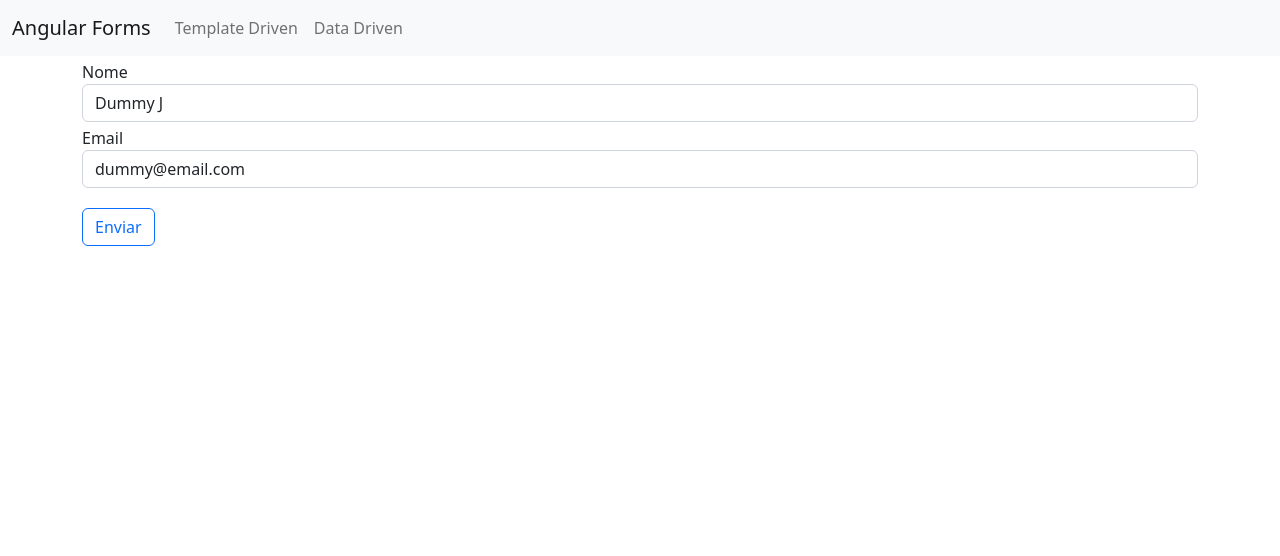
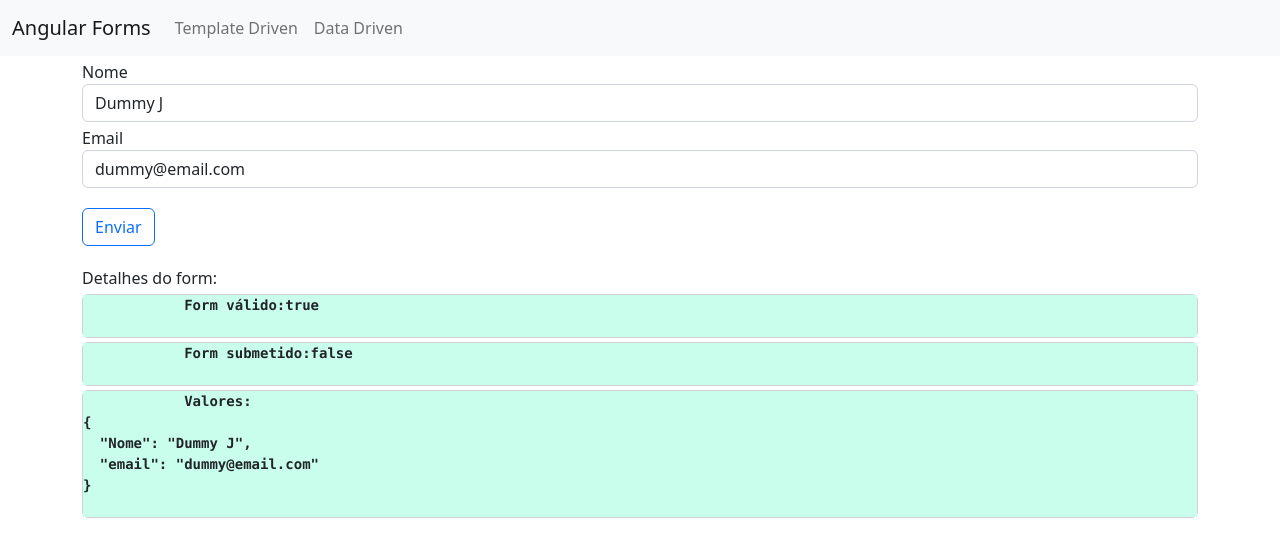
Before and after one commit to SabrinaCoelho/FormulariosAngular, an Angular app: page /template-form in a window 1280 px wide. Shown: the top 556 px of the page. Built offline with nearby package versions, Linux system fonts and the light colour scheme.

Commit message:
Debug com json

```diff
--- /dev/null
+++ b/src/app/form-debug/form-debug.component.css
@@ -0,0 +1,5 @@
+pre{
+    margin-bottom: 0;
+    font-weight: bold;
+    background-color: rgb(202, 254, 236);
+}
--- /dev/null
+++ b/src/app/form-debug/form-debug.component.html
@@ -0,0 +1,20 @@
+<div style="margin-top: 20px;" *ngIf="form">
+    <div>
+        Detalhes do form:
+    </div>
+    <div class="card my-1">
+        <pre>
+            Form válido:{{form.valid}}
+        </pre>
+    </div>
+    <div class="card my-1">
+        <pre>
+            Form submetido:{{form.submitted}}
+        </pre>
+    </div>
+    <div class="card my-1">
+        <pre>
+            Valores:<br>{{form.value | json}}
+        </pre>
+    </div>
+</div>
--- /dev/null
+++ b/src/app/form-debug/form-debug.component.ts
@@ -0,0 +1,17 @@
+import { Component, Input, OnInit } from '@angular/core';
+
+@Component({
+  selector: 'app-form-debug',
+  templateUrl: './form-debug.component.html',
+  styleUrls: ['./form-debug.component.css']
+})
+export class FormDebugComponent implements OnInit {
+
+  @Input() form: any;
+
+  constructor() { }
+
+  ngOnInit(): void {
+  }
+
+}
--- a/src/app/template-form/template-form.component.html
+++ b/src/app/template-form/template-form.component.html
@@ -16,4 +16,5 @@
         </div>
     </div>
     <button type="submit" class="btn btn-outline-primary mt-3" [disabled]="!f.valid">Enviar</button>
+    <app-form-debug [form]="f"></app-form-debug><!-- Para debug do formulario apenas -->
 </form>
```
Also changed, not shown: src/app/app.module.ts (+4 -4 lines), src/app/template-form/template-form.module.ts (added, +18 -0 lines), 1 other file (tests, documents, lock files or other folders).
